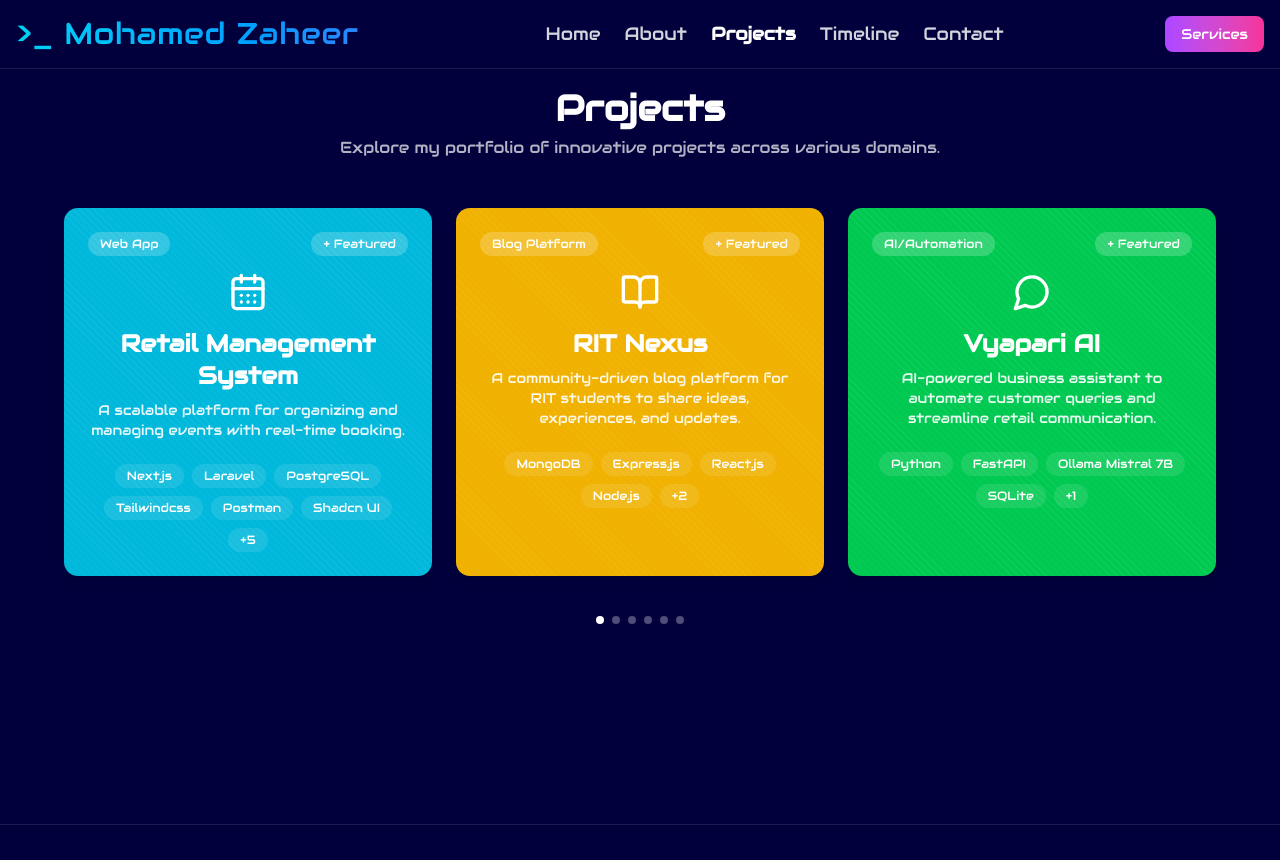
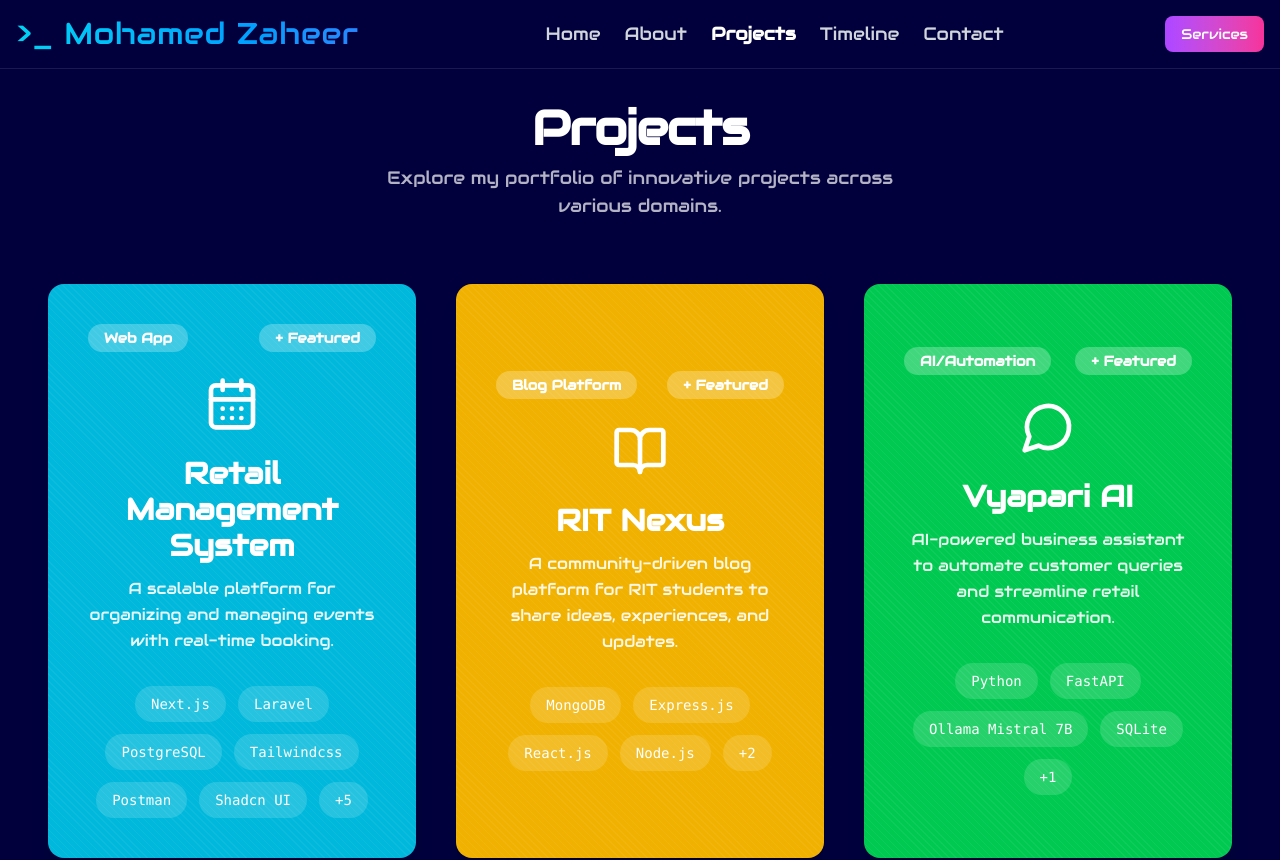
Before and after one commit to Zaheer2003/Portfolio_Zaheer, a Next.js app: page /projects in a window 1280 px wide. Shown: the top 860 px of the page. Built offline with nearby package versions, Linux system fonts and the light colour scheme.

Commit message:
some new updates

```diff
--- a/src/app/projects/page.tsx
+++ b/src/app/projects/page.tsx
@@ -1,5 +1,6 @@
 'use client'
 
+import { useRouter } from 'next/navigation'
 import { CalendarDays, BookOpen, MessageCircle } from 'lucide-react'
 import React from 'react'
 
@@ -9,95 +10,104 @@ const projects = [
     category: 'Web App',
     description:
       'A scalable platform for organizing and managing events with real-time booking.',
-    icon: <CalendarDays size={40} />,
+    icon: <CalendarDays size={56} />,
     tags: ['Next.js', 'Laravel', 'PostgreSQL', 'Tailwindcss', 'Postman', 'Shadcn UI', '+5'],
     color: 'bg-cyan-500',
+    url: '/projects/retail-management',
   },
   {
     title: 'RIT Nexus',
     category: 'Blog Platform',
     description:
       'A community-driven blog platform for RIT students to share ideas, experiences, and updates.',
-    icon: <BookOpen size={40} />,
+    icon: <BookOpen size={56} />,
     tags: ['MongoDB', 'Express.js', 'React.js', 'Node.js', '+2'],
     color: 'bg-yellow-500',
+    url: '/projects/rit-nexus',
   },
   {
     title: 'Vyapari AI',
     category: 'AI/Automation',
     description:
       'AI-powered business assistant to automate customer queries and streamline retail communication.',
-    icon: <MessageCircle size={40} />,
+    icon: <MessageCircle size={56} />,
     tags: ['Python', 'FastAPI', 'Ollama Mistral 7B', 'SQLite', '+1'],
     color: 'bg-green-500',
+    url: '/projects/vyapari-ai',
   },
 ]
 
 export default function Projects() {
+  const router = useRouter()
+
   return (
-    <section className="min-h-screen px-4 py-16 md:px-8 bg-[#01003D] text-white font-audiowide mt-6">
-      <div className="max-w-6xl mx-auto">
-        <div className="text-center mb-12">
-          <h2 className="text-4xl font-bold">Projects</h2>
-          <p className="text-white/70 mt-2">
+    <section className="min-h-screen px-6 py-20 md:px-12 bg-[#01003D] text-white font-audiowide mt-6">
+      <div className="max-w-7xl mx-auto">
+        <div className="text-center mb-16">
+          <h2 className="text-5xl font-extrabold tracking-tight">Projects</h2>
+          <p className="text-white/70 mt-3 max-w-xl mx-auto text-lg">
             Explore my portfolio of innovative projects across various domains.
           </p>
         </div>
 
-        <div className="grid md:grid-cols-3 gap-6">
+        <div className="grid md:grid-cols-3 gap-10">
           {projects.map((project, idx) => (
-            <div
+            <button
               key={idx}
-              className={`rounded-xl p-6 text-center text-black shadow-lg ${project.color}`}
+              onClick={() => router.push(project.url)}
+              className={`rounded-2xl p-10 text-black shadow-xl transform transition-transform hover:scale-[1.03] focus:scale-[1.03] focus:outline-none ${project.color}`}
               style={{
-                backgroundImage: 'repeating-linear-gradient(45deg, rgba(255,255,255,0.05), rgba(255,255,255,0.05) 1px, transparent 1px, transparent 5px)',
+                backgroundImage:
+                  'repeating-linear-gradient(45deg, rgba(255,255,255,0.05), rgba(255,255,255,0.05) 1px, transparent 1px, transparent 5px)',
               }}
+              aria-label={`Open project details: ${project.title}`}
+              type="button"
             >
-              {/* Category Badge */}
-              <div className="flex justify-between items-center mb-4">
-                <span className="bg-white/20 text-white text-xs px-3 py-1 rounded-full">
+              {/* Category and Featured badges */}
+              <div className="flex justify-between items-center mb-6">
+                <span className="bg-white/25 text-white text-sm px-4 py-1 rounded-full font-semibold">
                   {project.category}
                 </span>
-                <span className="bg-white/20 text-white text-xs px-3 py-1 rounded-full">
+                <span className="bg-white/25 text-white text-sm px-4 py-1 rounded-full font-semibold">
                   + Featured
                 </span>
               </div>
 
               {/* Icon */}
-              <div className="flex justify-center items-center mb-4 text-white">
+              <div className="flex justify-center items-center mb-6 text-white">
                 {project.icon}
               </div>
 
               {/* Title */}
-              <h3 className="text-2xl font-bold text-white">{project.title}</h3>
+              <h3 className="text-3xl font-bold text-white mb-3">{project.title}</h3>
 
               {/* Description */}
-              <p className="text-white/90 mt-2 text-sm">{project.description}</p>
+              <p className="text-white/90 text-base leading-relaxed">{project.description}</p>
 
               {/* Tags */}
-              <div className="flex flex-wrap justify-center gap-2 mt-6">
+              <div className="flex flex-wrap justify-center gap-3 mt-8">
                 {project.tags.map((tag, i) => (
                   <span
                     key={i}
-                    className="bg-white/10 text-white text-xs px-3 py-1 rounded-full"
+                    className="bg-white/15 text-white text-sm px-4 py-2 rounded-full font-mono"
                   >
                     {tag}
                   </span>
                 ))}
               </div>
-            </div>
+            </button>
           ))}
         </div>
 
         {/* Pagination Dots (static for now) */}
-        <div className="flex justify-center mt-10 gap-2">
+        <div className="flex justify-center mt-16 gap-3">
           {[...Array(6)].map((_, i) => (
             <span
               key={i}
-              className={`w-2 h-2 rounded-full ${
-                i === 0 ? 'bg-white' : 'bg-white/30'
+              className={`w-3 h-3 rounded-full transition-colors ${
+                i === 0 ? 'bg-white' : 'bg-white/40'
               }`}
-            ></span>
+            />
           ))}
         </div>
       </div>
```
Also changed, not shown: src/app/contact/page.tsx (added), src/app/timeline/page.tsx (added).
